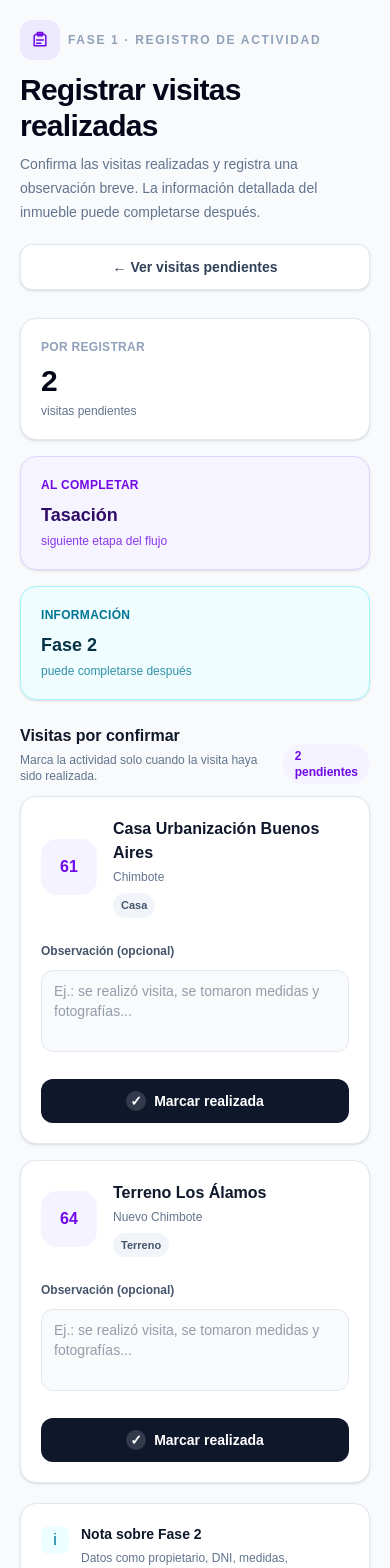
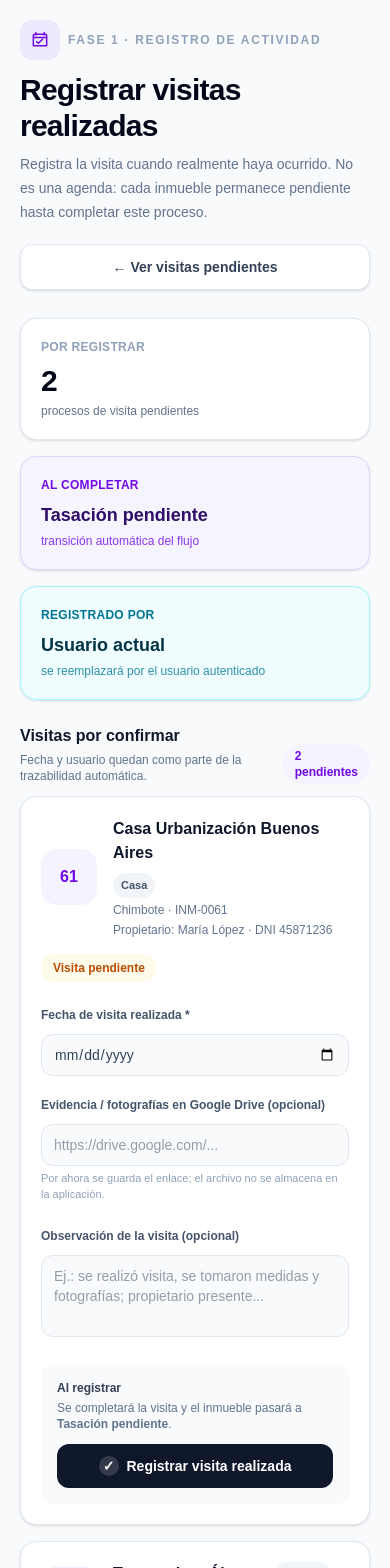
Before and after one commit to cpumaricramoori01-projx/inmobiliaria-alfaro, a Next.js app: page /registrar-visitas in a window 390 px wide. Shown: the top 1568 px of the page. Built offline with nearby package versions, Linux system fonts and the light colour scheme.

Commit message:
Refactorizar registro de visitas según flujo inmobiliario

```diff
--- a/app/registrar-visitas/page.tsx
+++ b/app/registrar-visitas/page.tsx
@@ -4,26 +4,41 @@ import Link from "next/link";
 import { useState } from "react";
 
 type Visita = {
+  id: string;
   posicion: string;
   nombre: string;
   ubicacion: string;
   tipo: string;
+  propietario: string;
+  dni: string;
 };
 
 const iniciales: Visita[] = [
-  { posicion: "61", nombre: "Casa Urbanización Buenos Aires", ubicacion: "Chimbote", tipo: "Casa" },
-  { posicion: "64", nombre: "Terreno Los Álamos", ubicacion: "Nuevo Chimbote", tipo: "Terreno" },
+  { id: "INM-0061", posicion: "61", nombre: "Casa Urbanización Buenos Aires", ubicacion: "Chimbote", tipo: "Casa", propietario: "María López", dni: "45871236" },
+  { id: "INM-0064", posicion: "64", nombre: "Terreno Los Álamos", ubicacion: "Nuevo Chimbote", tipo: "Terreno", propietario: "José Ramírez", dni: "40987654" },
 ];
 
 export default function Page() {
   const [items, setItems] = useState(iniciales);
+  const [fechas, setFechas] = useState<Record<string, string>>({});
   const [observaciones, setObservaciones] = useState<Record<string, string>>({});
+  const [enlacesDrive, setEnlacesDrive] = useState<Record<string, string>>({});
   const [mensaje, setMensaje] = useState<string | null>(null);
+  const [error, setError] = useState<string | null>(null);
 
-  const marcarRealizada = (posicion: string, nombre: string) => {
-    setItems((actuales) => actuales.filter((item) => item.posicion !== posicion));
-    setMensaje(`Visita de “${nombre}” marcada como realizada.`);
-    window.setTimeout(() => setMensaje(null), 3500);
+  const hoy = new Date().toISOString().slice(0, 10);
+  const usuarioActual = "Usuario actual";
+
+  const marcarRealizada = (item: Visita) => {
+    setError(null);
+    if (!fechas[item.id]) {
+      setError(`Registra la fecha en que se realizó la visita de “${item.nombre}”.`);
+      return;
+    }
+
+    setItems((actuales) => actuales.filter((actual) => actual.id !== item.id));
+    setMensaje(`Visita de “${item.nombre}” registrada correctamente. El inmueble pasa a Tasación pendiente.`);
+    window.setTimeout(() => setMensaje(null), 4500);
   };
 
   return (
@@ -34,15 +49,15 @@ export default function Page() {
             <div className="flex items-center gap-2">
               <span className="flex h-10 w-10 items-center justify-center rounded-xl bg-violet-100 text-violet-700">
                 <svg viewBox="0 0 24 24" fill="none" className="h-5 w-5" stroke="currentColor" strokeWidth="1.8">
-                  <path d="M8 5h8M9 3h6v4H9z" strokeLinecap="round" strokeLinejoin="round" />
-                  <path d="m7 5-2 2v12h14V7l-2-2M8 12h8M8 16h5" strokeLinecap="round" strokeLinejoin="round" />
+                  <path d="M7 3v3M17 3v3M4 9h16M6 5h12a2 2 0 0 1 2 2v12H4V7a2 2 0 0 1 2-2Z" strokeLinecap="round" strokeLinejoin="round" />
+                  <path d="m8 14 2 2 5-5" strokeLinecap="round" strokeLinejoin="round" />
                 </svg>
               </span>
               <p className="text-xs font-bold uppercase tracking-[.14em] text-slate-400">Fase 1 · Registro de actividad</p>
             </div>
             <h1 className="mt-3 text-3xl font-bold tracking-tight text-slate-950">Registrar visitas realizadas</h1>
             <p className="mt-2 max-w-2xl text-sm leading-6 text-slate-500">
-              Confirma las visitas realizadas y registra una observación breve. La información detallada del inmueble puede completarse después.
+              Registra la visita cuando realmente haya ocurrido. No es una agenda: cada inmueble permanece pendiente hasta completar este proceso.
             </p>
           </div>
 
@@ -52,9 +67,18 @@ export default function Page() {
         </div>
 
         {mensaje && (
-          <div className="mt-6 flex items-center gap-3 rounded-xl border border-emerald-200 bg-emerald-50 px-4 py-3 text-sm font-semibold text-emerald-800">
-            <span className="flex h-6 w-6 items-center justify-center rounded-full bg-emerald-100">✓</span>
+          <div className="mt-6 flex items-start gap-3 rounded-xl border border-emerald-200 bg-emerald-50 px-4 py-3 text-sm font-semibold text-emerald-800">
+            <span className="flex h-6 w-6 shrink-0 items-center justify-center rounded-full bg-emerald-100">✓</span>
+            <div>
               {mensaje}
+              <p className="mt-1 text-xs font-normal text-emerald-700">Se registra usuario, fecha y observaciones en la trazabilidad del inmueble.</p>
+            </div>
+          </div>
+        )}
+
+        {error && (
+          <div className="mt-6 rounded-xl border border-rose-200 bg-rose-50 px-4 py-3 text-sm font-semibold text-rose-800">
+            {error}
           </div>
         )}
 
@@ -62,17 +86,17 @@ export default function Page() {
           <div className="rounded-2xl border border-slate-200 bg-white p-5 shadow-sm">
             <p className="text-xs font-semibold uppercase tracking-wide text-slate-400">Por registrar</p>
             <p className="mt-2 text-3xl font-bold text-slate-950">{items.length}</p>
-            <p className="mt-1 text-xs text-slate-500">visitas pendientes</p>
+            <p className="mt-1 text-xs text-slate-500">procesos de visita pendientes</p>
           </div>
           <div className="rounded-2xl border border-violet-200 bg-violet-50/70 p-5 shadow-sm">
             <p className="text-xs font-semibold uppercase tracking-wide text-violet-700">Al completar</p>
-            <p className="mt-2 text-lg font-bold text-violet-950">Tasación</p>
-            <p className="mt-1 text-xs text-violet-700/80">siguiente etapa del flujo</p>
+            <p className="mt-2 text-lg font-bold text-violet-950">Tasación pendiente</p>
+            <p className="mt-1 text-xs text-violet-700/80">transición automática del flujo</p>
           </div>
           <div className="rounded-2xl border border-cyan-200 bg-cyan-50/70 p-5 shadow-sm">
-            <p className="text-xs font-semibold uppercase tracking-wide text-cyan-700">Información</p>
-            <p className="mt-2 text-lg font-bold text-cyan-950">Fase 2</p>
-            <p className="mt-1 text-xs text-cyan-700/80">puede completarse después</p>
+            <p className="text-xs font-semibold uppercase tracking-wide text-cyan-700">Registrado por</p>
+            <p className="mt-2 text-lg font-bold text-cyan-950">{usuarioActual}</p>
+            <p className="mt-1 text-xs text-cyan-700/80">se reemplazará por el usuario autenticado</p>
           </div>
         </div>
 
@@ -80,7 +104,7 @@ export default function Page() {
           <div className="mb-3 flex items-end justify-between">
             <div>
               <h2 className="font-bold text-slate-900">Visitas por confirmar</h2>
-              <p className="mt-1 text-xs text-slate-500">Marca la actividad solo cuando la visita haya sido realizada.</p>
+              <p className="mt-1 text-xs text-slate-500">Fecha y usuario quedan como parte de la trazabilidad automática.</p>
             </div>
             <span className="rounded-full bg-violet-50 px-3 py-1 text-xs font-bold text-violet-700">{items.length} pendientes</span>
           </div>
@@ -88,40 +112,79 @@ export default function Page() {
           {items.length > 0 ? (
             <div className="space-y-4">
               {items.map((item) => (
-                <article key={item.posicion} className="overflow-hidden rounded-2xl border border-slate-200 bg-white shadow-sm">
+                <article key={item.id} className="overflow-hidden rounded-2xl border border-slate-200 bg-white shadow-sm">
                   <div className="p-5 lg:p-6">
-                    <div className="flex flex-col gap-5 lg:flex-row lg:items-start">
-                      <div className="flex items-center gap-4 lg:min-w-72">
+                    <div className="flex flex-col gap-5">
+                      <div className="flex flex-col gap-4 lg:flex-row lg:items-start lg:justify-between">
+                        <div className="flex items-center gap-4">
                           <div className="flex h-14 w-14 shrink-0 items-center justify-center rounded-2xl bg-violet-50 text-base font-bold text-violet-700">
                             {item.posicion}
                           </div>
                           <div>
+                            <div className="flex flex-wrap items-center gap-2">
                               <h3 className="font-semibold text-slate-900">{item.nombre}</h3>
-                          <p className="mt-1 text-xs text-slate-500">{item.ubicacion}</p>
-                          <span className="mt-2 inline-flex rounded-full bg-slate-100 px-2 py-1 text-[11px] font-semibold text-slate-600">{item.tipo}</span>
+                              <span className="rounded-full bg-slate-100 px-2 py-1 text-[11px] font-semibold text-slate-600">{item.tipo}</span>
+                            </div>
+                            <p className="mt-1 text-xs text-slate-500">{item.ubicacion} · {item.id}</p>
+                            <p className="mt-1 text-xs text-slate-500">Propietario: {item.propietario} · DNI {item.dni}</p>
+                          </div>
+                        </div>
+                        <span className="self-start rounded-full bg-amber-50 px-3 py-1.5 text-xs font-bold text-amber-700">Visita pendiente</span>
+                      </div>
+
+                      <div className="grid gap-4 lg:grid-cols-2">
+                        <div>
+                          <label htmlFor={`fecha-${item.id}`} className="text-xs font-semibold text-slate-600">Fecha de visita realizada *</label>
+                          <input
+                            id={`fecha-${item.id}`}
+                            type="date"
+                            max={hoy}
+                            value={fechas[item.id] ?? ""}
+                            onChange={(e) => setFechas((actual) => ({ ...actual, [item.id]: e.target.value }))}
+                            className="mt-2 w-full rounded-xl border border-slate-200 bg-slate-50 px-3 py-2.5 text-sm text-slate-700 outline-none transition focus:border-violet-300 focus:bg-white focus:ring-2 focus:ring-violet-100"
+                          />
+                        </div>
+
+                        <div>
+                          <label htmlFor={`drive-${item.id}`} className="text-xs font-semibold text-slate-600">Evidencia / fotografías en Google Drive (opcional)</label>
+                          <input
+                            id={`drive-${item.id}`}
+                            type="url"
+                            value={enlacesDrive[item.id] ?? ""}
+                            onChange={(e) => setEnlacesDrive((actual) => ({ ...actual, [item.id]: e.target.value }))}
+                            placeholder="https://drive.google.com/..."
+                            className="mt-2 w-full rounded-xl border border-slate-200 bg-slate-50 px-3 py-2.5 text-sm text-slate-700 outline-none transition focus:border-violet-300 focus:bg-white focus:ring-2 focus:ring-violet-100"
+                          />
+                          <p className="mt-1 text-[11px] text-slate-400">Por ahora se guarda el enlace; el archivo no se almacena en la aplicación.</p>
                         </div>
                       </div>
 
-                      <div className="flex-1">
-                        <label htmlFor={`obs-${item.posicion}`} className="text-xs font-semibold text-slate-600">Observación (opcional)</label>
+                      <div>
+                        <label htmlFor={`obs-${item.id}`} className="text-xs font-semibold text-slate-600">Observación de la visita (opcional)</label>
                         <textarea
-                          id={`obs-${item.posicion}`}
+                          id={`obs-${item.id}`}
                           rows={3}
-                          value={observaciones[item.posicion] ?? ""}
-                          onChange={(e) => setObservaciones((actual) => ({ ...actual, [item.posicion]: e.target.value }))}
-                          placeholder="Ej.: se realizó visita, se tomaron medidas y fotografías..."
+                          value={observaciones[item.id] ?? ""}
+                          onChange={(e) => setObservaciones((actual) => ({ ...actual, [item.id]: e.target.value }))}
+                          placeholder="Ej.: se realizó visita, se tomaron medidas y fotografías; propietario presente..."
                           className="mt-2 w-full resize-none rounded-xl border border-slate-200 bg-slate-50 px-3 py-2.5 text-sm text-slate-700 outline-none transition focus:border-violet-300 focus:bg-white focus:ring-2 focus:ring-violet-100"
                         />
                       </div>
 
+                      <div className="flex flex-col gap-3 rounded-xl bg-slate-50 p-4 sm:flex-row sm:items-center sm:justify-between">
+                        <div>
+                          <p className="text-xs font-semibold text-slate-700">Al registrar</p>
+                          <p className="mt-1 text-xs text-slate-500">Se completará la visita y el inmueble pasará a <strong>Tasación pendiente</strong>.</p>
+                        </div>
                         <button
                           type="button"
-                        onClick={() => marcarRealizada(item.posicion, item.nombre)}
-                        className="inline-flex shrink-0 items-center justify-center gap-2 rounded-xl bg-slate-900 px-4 py-3 text-sm font-semibold text-white transition hover:bg-slate-800"
+                          onClick={() => marcarRealizada(item)}
+                          className="inline-flex shrink-0 items-center justify-center gap-2 rounded-xl bg-slate-900 px-5 py-3 text-sm font-semibold text-white transition hover:bg-slate-800"
                         >
                           <span className="flex h-5 w-5 items-center justify-center rounded-full bg-white/15">✓</span>
-                        Marcar realizada
+                          Registrar visita realizada
                         </button>
+                      </div>
                     </div>
                   </div>
                 </article>
@@ -131,7 +194,7 @@ export default function Page() {
             <div className="rounded-2xl border border-emerald-200 bg-emerald-50/70 px-6 py-12 text-center">
               <div className="mx-auto flex h-14 w-14 items-center justify-center rounded-full bg-emerald-100 text-xl text-emerald-700">✓</div>
               <h3 className="mt-4 font-bold text-emerald-950">Todas las visitas están registradas</h3>
-              <p className="mt-1 text-sm text-emerald-800/80">El siguiente paso del flujo es gestionar la tasación.</p>
+              <p className="mt-1 text-sm text-emerald-800/80">Los inmuebles completados continúan en la etapa de tasación pendiente.</p>
               <Link href="/tasaciones-textos-pendientes" className="mt-5 inline-flex rounded-xl bg-emerald-700 px-4 py-2.5 text-sm font-semibold text-white hover:bg-emerald-800">
                 Ver tasaciones pendientes
               </Link>
@@ -143,9 +206,9 @@ export default function Page() {
           <div className="flex gap-3">
             <span className="mt-0.5 flex h-7 w-7 shrink-0 items-center justify-center rounded-lg bg-cyan-50 text-cyan-700">i</span>
             <div>
-              <p className="text-sm font-semibold text-slate-900">Nota sobre Fase 2</p>
+              <p className="text-sm font-semibold text-slate-900">Trazabilidad y archivos</p>
               <p className="mt-1 text-xs leading-5 text-slate-500">
-                Datos como propietario, DNI, medidas, documentación y otros detalles pueden completarse posteriormente sin bloquear este registro.
+                La aplicación registrará automáticamente la fecha, usuario y observación de cada hito. Las fotografías o evidencias se mantienen en Google Drive mediante enlaces, sin subir archivos al sistema por ahora.
               </p>
             </div>
           </div>
```
Lines whose indentation alone changed are shown as unchanged.
